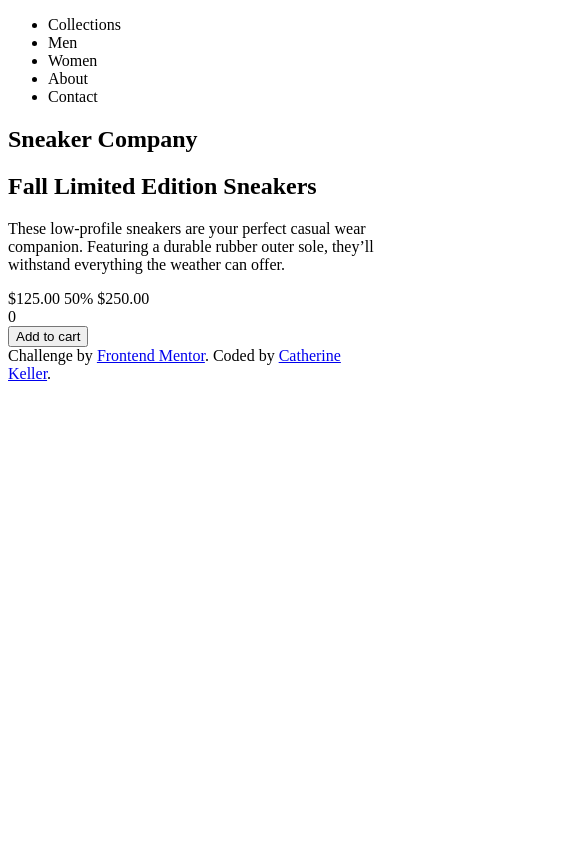
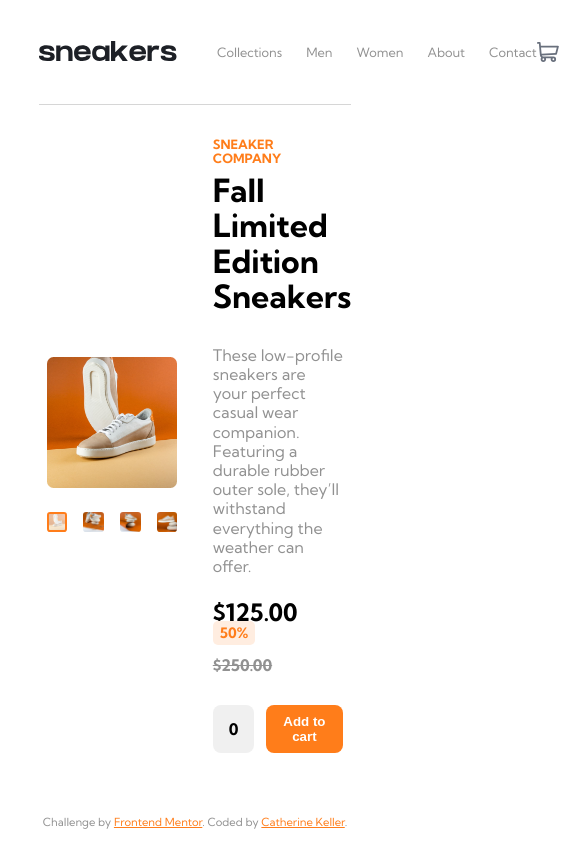
Before and after one commit to CatherineKeller/Ecommerce-Product-Page, a plain HTML site: page index.html in a window 390 px wide. Shown: the top 860 px of the page, 585 px wide, since content can reach past the window. Drawn offline with Linux system fonts and the light colour scheme.

Commit message:
ajout css non responsive

```diff
--- /dev/null
+++ b/css/base/_reset.scss
@@ -0,0 +1,48 @@
+/* http://meyerweb.com/eric/tools/css/reset/
+   v2.0 | 20110126
+   License: none (public domain)
+*/
+
+html, body, div, span, applet, object, iframe,
+h1, h2, h3, h4, h5, h6, p, blockquote, pre,
+a, abbr, acronym, address, big, cite, code,
+del, dfn, em, img, ins, kbd, q, s, samp,
+small, strike, strong, sub, sup, tt, var,
+b, u, i, center,
+dl, dt, dd, ol, ul, li,
+fieldset, form, label, legend,
+table, caption, tbody, tfoot, thead, tr, th, td,
+article, aside, canvas, details, embed,
+figure, figcaption, footer, header, hgroup,
+menu, nav, output, ruby, section, summary,
+time, mark, audio, video {
+	margin: 0;
+	padding: 0;
+	border: 0;
+	font-size: 100%;
+	font: inherit;
+	vertical-align: baseline;
+}
+/* HTML5 display-role reset for older browsers */
+article, aside, details, figcaption, figure,
+footer, header, hgroup, menu, nav, section {
+	display: block;
+}
+body {
+	line-height: 1;
+}
+ol, ul {
+	list-style: none;
+}
+blockquote, q {
+	quotes: none;
+}
+blockquote:before, blockquote:after,
+q:before, q:after {
+	content: '';
+	content: none;
+}
+table {
+	border-collapse: collapse;
+	border-spacing: 0;
+}
--- /dev/null
+++ b/css/base/_variables.scss
@@ -0,0 +1,5 @@
+$lightgray: #d6d6d6;
+$gray: #919191;
+
+$orange: hsl(26, 100%, 55%);
+$orange-pale: hsl(25, 100%, 94%);
--- /dev/null
+++ b/css/modules/_footer.scss
@@ -0,0 +1,12 @@
+.footer {
+  text-align: center;
+  color: $gray;
+  font-size: .7rem;
+  a {
+    color: $orange;
+
+    &:hover, &:active, &:focus {
+      color: darken($orange, 15%);
+    }
+  }
+}
--- /dev/null
+++ b/css/modules/_grid.scss
@@ -0,0 +1,9 @@
+body {
+  font-family: 'Kumbh Sans', sans-serif;
+}
+.wrapper {
+  width: 80%;
+  max-width: 1440px;
+  margin: 0 auto;
+  padding: 2rem 0;
+}
--- /dev/null
+++ b/css/modules/_header.scss
@@ -0,0 +1,44 @@
+.header {
+  display: flex;
+  justify-content: space-between;
+
+  & > .wrapper {
+    border-bottom: 1px solid $lightgray;
+    display: flex;
+    justify-content: space-between;
+  }
+
+  &-left {
+    display: flex;
+    align-items: center;
+  }
+  &__logo {
+    display: block;
+    margin-right: 2.5rem;
+  }
+
+  // Menu
+  &__menu {
+    & ul {
+      display: flex;
+      column-gap: 1.5rem;
+      font-size: .8rem;
+    }
+    & a {
+      display: block;
+      text-decoration: none;
+      color: $gray;
+    }
+  }
+
+  // Avatar
+  &-user {
+    display: flex;
+    align-items: center;
+    column-gap: 2rem;
+
+    &-avatar {
+      width: 40px;
+    }
+  }
+}
--- /dev/null
+++ b/css/modules/_product.scss
@@ -0,0 +1,131 @@
+.product {
+  display: flex;
+  justify-content: space-between;
+  align-items: center;
+  width: 95%;
+  margin: 0 auto;
+  &__images,
+  &__detail {
+    width: 44%;
+  }
+
+  // ***** Images
+  &__image-main {
+    border-radius: 5%;
+    overflow: hidden;
+    margin-bottom: 1.5rem;
+
+    & img {
+      width: 100%;
+      display: block;
+    }
+  }
+  &__image-thumbs {
+    display: flex;
+    justify-content: space-between;
+
+    &-container {
+      width: calc(100% / 4 - 12px);
+      border-radius: 15%;
+      overflow: hidden;
+      box-sizing: border-box;
+      &.image-active {
+        border: 2px solid $orange;
+        & img {
+          opacity: .4;
+        }
+      }
+    }
+
+    & img {
+      display: block;
+      width: 100%;
+    }
+  }
+
+  // ***** Detail
+  &__detail {
+    display: flex;
+    flex-direction: column;
+    row-gap: 1rem;
+  }
+
+  // ***** Titles
+  &__header {
+    margin-bottom: 1rem;
+    & h1,
+    & h2 {
+      font-weight: 700;
+      line-height: 1.1;
+    }
+    & h1 {
+      font-size: 2rem;
+    }
+    & h2 {
+      font-size: .8rem;
+      text-transform: uppercase;
+      color: $orange;
+      margin-bottom: .5rem;
+    }
+  }
+
+  // ***** Resume
+  &__resume {
+    color: $gray;
+    line-height: 1.2;
+  }
+
+  // ***** Price
+  &__price {
+    margin-top: .5rem;
+    font-weight: 700;
+
+    &-valid {
+      font-size: 1.5rem;
+      margin-right: .5rem;
+    }
+    &-reduce {
+      padding: 3px 7px;
+      background-color: $orange-pale;
+      border-radius: 5px;
+      color: $orange;
+      font-size: .9rem;
+    }
+    &-old {
+      display: block;
+      margin-top: 1rem;
+      color: $gray;
+      text-decoration: line-through;
+    }
+  }
+
+  // ***** Add to cart
+  &__addtocart {
+    display: flex;
+    column-gap: .7rem;
+    font-weight: 700;
+    margin-top: 1rem;
+
+    &-quantity,
+    &-btn {
+      border-radius: .5rem;
+    }
+    &-quantity {
+      background-color: lighten($lightgray,10%);
+      text-align: center;
+      padding: 1rem;
+    }
+    &-btn {
+      flex-grow: 1;
+      background-color: $orange;
+      border: 0;
+      color: white;
+      font-weight: 700;
+      transition: .5s background;
+      &:hover {
+        background-color: darken($orange,10%);
+        cursor: pointer;
+      }
+    }
+  }
+}
--- /dev/null
+++ b/css/style.scss
@@ -0,0 +1,13 @@
+// Normalize
+@import 'base/reset';
+
+// Variables
+@import 'base/variables';
+
+// Grille
+@import 'modules/grid';
+
+// Modules
+@import 'modules/header';
+@import 'modules/product';
+@import 'modules/footer';
--- a/index.html
+++ b/index.html
@@ -4,27 +4,62 @@
     <meta charset="UTF-8">
     <meta name="viewport" content="width=device-width, initial-scale=1.0">
     <link rel="icon" type="image/png" sizes="32x32" href="./images/favicon-32x32.png">
+    <link rel="preconnect" href="https://fonts.googleapis.com">
+    <link rel="preconnect" href="https://fonts.gstatic.com" crossorigin>
+    <link href="https://fonts.googleapis.com/css2?family=Kumbh+Sans:wght@400;700&display=swap" rel="stylesheet">
+    <link rel="stylesheet" href="css/style.css">
     <title>Frontend Mentor | E-commerce product page</title>
   </head>
   <body>
     <header class="header">
+      <div class="wrapper">
+        <div class="header-left">
+          <a class="header__logo" href="#"><img src="images/logo.svg" alt="Sneakers"></a>
           <nav class="header__menu">
             <ul>
-          <li>Collections</li>
-          <li>Men</li>
-          <li>Women</li>
-          <li>About</li>
-          <li>Contact</li>
+              <li><a href="#">Collections</a></li>
+              <li><a href="#">Men</a></li>
+              <li><a href="#">Women</a></li>
+              <li><a href="#">About</a></li>
+              <li><a href="#">Contact</a></li>
             </ul>
           </nav>
+        </div>
+        <div class="header-user">
+          <img src="images/icon-cart.svg" alt="Cart" />
+          <img class="header-user-avatar" src="images/image-avatar.png" alt="User" />
+        </div>
+      </div>
     </header>
-    <main class="container">
+    <main>
+      <div class="wrapper">
         <section class="product">
+          <div class="product__images">
+            <div class="product__image-main">
+              <img src="images/image-product-1.jpg" alt="" />
+            </div>
+            <div class="product__image-thumbs">
+              <div class="product__image-thumbs-container image-active">
+                <img class="" src="images/image-product-1-thumbnail.jpg" alt="" />
+              </div>
+              <div class="product__image-thumbs-container">
+                <img src="images/image-product-2-thumbnail.jpg" alt="" />
+              </div>
+              <div class="product__image-thumbs-container">
+                <img src="images/image-product-3-thumbnail.jpg" alt="" />
+              </div>
+              <div class="product__image-thumbs-container">
+                <img src="images/image-product-4-thumbnail.jpg" alt="" />
+              </div>
+            </div>
+
+          </div>
+          <div class="product__detail">
             <header class="product__header">
               <h2>Sneaker Company</h2>
               <h1>Fall Limited Edition Sneakers</h1>
             </header>
-        <p class="product__description">
+            <p class="product__resume">
               These low-profile sneakers are your perfect casual wear companion. Featuring a durable rubber outer sole, they’ll withstand everything the weather can offer.
             </p>
             <div class="product__price">
@@ -33,16 +68,22 @@
               <span class="product__price-old">$250.00</span>
             </div>
             <div class="product__addtocart">
-          <div class="addtocart__quantity">0</div>
-          <button class="addtocart__btn">Add to cart</button>
+              <div class="product__addtocart-quantity">
+                <span>0</span>
+              </div>
+              <button class="product__addtocart-btn">Add to cart</button>
+            </div>
           </div>
         </section>
+      </div>
     </main>
     <footer class="footer">
+      <div class="wrapper">
         <div class="footer__attribution">
           Challenge by <a href="https://www.frontendmentor.io?ref=challenge" target="_blank">Frontend Mentor</a>.
           Coded by <a href="https://www.catherine-keller.fr" target="_blank">Catherine Keller</a>.
         </div>
+      </div>
     </footer>
   </body>
 </html>
```
Also changed, not shown: css/style.css (added), 1 other file. Lines whose indentation alone changed are shown as unchanged.
